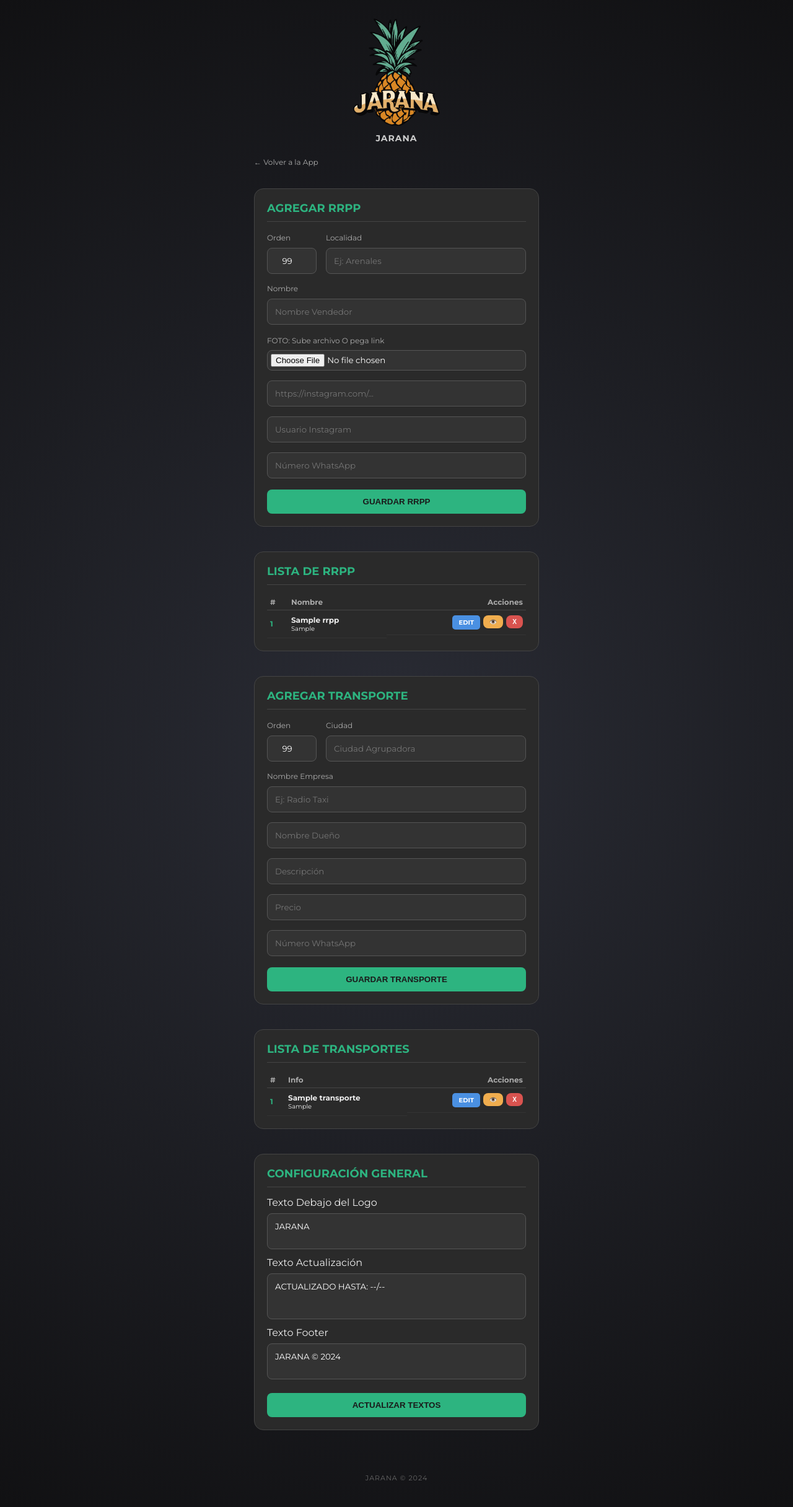
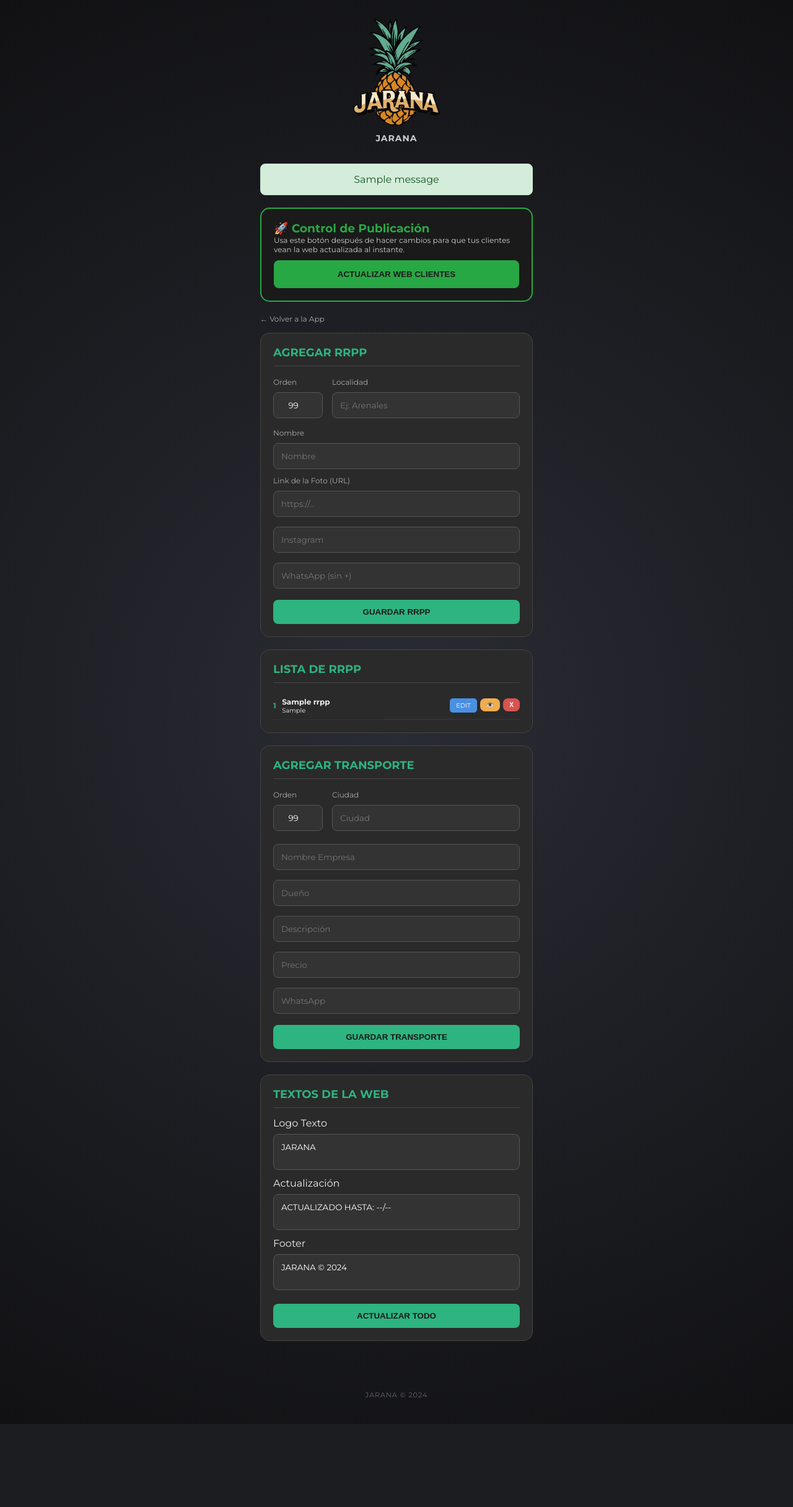
Before and after one commit to JaranaSummer/Web-JARANA, a Flask app: page /admin in a window 1280 px wide. Shown: the whole page at 62% size. After the commit the page ends 2298 px from the top, so only its background shows below. Run offline with Flask 3, Linux system fonts and the light colour scheme; the visitor is signed in with stand-in values (Sample User, id 1); tables that the repository leaves empty hold one stand-in row (values such as "Sample post"); one stand-in notice (Sample message) is shown.

```diff
--- a/app.py
+++ b/app.py
@@ -1,10 +1,10 @@
 import os
+import requests
 from dotenv import load_dotenv
 from flask import Flask, render_template, request, redirect, url_for, session, flash
 from flask_sqlalchemy import SQLAlchemy
 from werkzeug.utils import secure_filename
 
-# Carga variables de entorno si existe el archivo .env (para local)
 load_dotenv()
 
 app = Flask(__name__)
@@ -14,26 +14,16 @@ UPLOAD_FOLDER = 'static/uploads'
 ALLOWED_EXTENSIONS = {'png', 'jpg', 'jpeg', 'gif'}
 app.config['UPLOAD_FOLDER'] = UPLOAD_FOLDER
 
-# --- CONFIGURACIÓN DE LA BASE DE DATOS (MODIFICADO) ---
-# Intentamos obtener la URL de la base de datos de las variables de entorno (Render)
 database_url = os.getenv('DATABASE_URL')
-
 if database_url:
-    # Estamos en Render (Producción)
-    # Corrección: SQLAlchemy necesita que empiece con postgresql://, pero Render da postgres://
     if database_url.startswith("postgres://"):
         database_url = database_url.replace("postgres://", "postgresql://", 1)
-
     app.config['SQLALCHEMY_DATABASE_URI'] = database_url
 else:
-    # No hay variable, estamos en tu PC (Local)
-    # Usamos SQLite como siempre
     app.config['SQLALCHEMY_DATABASE_URI'] = 'sqlite:///database.db'
 
 app.config['SQLALCHEMY_TRACK_MODIFICATIONS'] = False
-
 db = SQLAlchemy(app)
-# -------------------------------------------------------
 
 os.makedirs(os.path.join(app.root_path, UPLOAD_FOLDER), exist_ok=True)
 
@@ -70,11 +60,8 @@ class Configuracion(db.Model):
     texto_actualizacion = db.Column(db.String(200))
 
 # --- RUTAS ---
-
 @app.route('/')
 def index():
-    # Nota: Si la DB está vacía, esto podría dar error si no hay configuración
-    # Pero el bloque final 'with app.app_context()' se encarga de crearla.
     config = Configuracion.query.first()
     rrpps = RRPP.query.filter_by(visible=True).order_by(RRPP.orden.asc()).all()
     return render_template('index.html', rrpps=rrpps, config=config, page='rrpp')
@@ -82,136 +69,85 @@ def index():
 @app.route('/transportes')
 def transportes():
     config = Configuracion.query.first()
-
-    # 1. Traemos TODOS los transportes ordenados por tu número de 'orden'
     transportes_all = Transporte.query.filter_by(visible=True).order_by(Transporte.orden.asc()).all()
-
-    # 2. LOGICA INTELIGENTE: Creamos la lista de ciudades basándonos en el orden de los transportes.
-    # La ciudad aparecerá tan pronto como aparezca su primer transporte en la lista.
     lista_ciudades = []
     ciudades_vistas = set()
-
     for t in transportes_all:
-        # .strip() elimina espacios accidentales al principio o final del nombre de la ciudad
         nombre_ciudad = t.ciudad.strip()
         if nombre_ciudad not in ciudades_vistas:
             lista_ciudades.append(nombre_ciudad)
             ciudades_vistas.add(nombre_ciudad)
-
     return render_template('transportes.html', ciudades=lista_ciudades, transportes=transportes_all, config=config, page='transporte')
 
 @app.route('/login', methods=['GET', 'POST'])
 def login():
     config = Configuracion.query.first()
     if request.method == 'POST':
-        usuario_real = os.getenv('ADMIN_USER')
-        password_real = os.getenv('ADMIN_PASS')
-
-        # Ojo: Si no tienes ADMIN_USER en Render, esto podría fallar.
-        # Asegúrate de agregar ADMIN_USER y ADMIN_PASS en las Environment Variables de Render también.
-        if request.form['username'] == usuario_real and request.form['password'] == password_real:
+        if request.form['username'] == os.getenv('ADMIN_USER') and request.form['password'] == os.getenv('ADMIN_PASS'):
             session['logged_in'] = True
             return redirect(url_for('admin'))
-        else:
-            flash('Datos incorrectos')
+        flash('Datos incorrectos')
     return render_template('login.html', config=config)
 
 @app.route('/admin', methods=['GET', 'POST'])
 def admin():
     if not session.get('logged_in'): return redirect(url_for('login'))
     config = Configuracion.query.first()
-
     if request.method == 'POST':
         tipo = request.form.get('tipo')
-
         if tipo == 'config_textos':
             config.texto_actualizacion = request.form['texto_actualizacion']
             config.texto_footer = request.form['texto_footer']
             config.texto_header = request.form['texto_header']
-            db.session.commit()
-            return redirect(url_for('admin'))
-
         elif tipo == 'add_rrpp':
-            file = request.files['foto']
-            filename = ''
-            if file and allowed_file(file.filename):
-                filename = secure_filename(file.filename)
-                # Guarda localmente (se borrará en Render al reiniciar, pero sirve temporalmente)
-                file.save(os.path.join(app.config['UPLOAD_FOLDER'], filename))
-
-            orden_val = request.form.get('orden')
-            if not orden_val: orden_val = 99
-
-            nuevo = RRPP(
-                localidad=request.form['localidad'],
-                nombre=request.form['nombre'],
-                foto_filename=filename,
-                foto_url=request.form.get('foto_url'),
-                instagram=request.form['instagram'],
-                whatsapp=request.form['whatsapp'],
-                orden=int(orden_val)
-            )
+            nuevo = RRPP(localidad=request.form['localidad'], nombre=request.form['nombre'],
+                         foto_url=request.form.get('foto_url'), instagram=request.form['instagram'],
+                         whatsapp=request.form['whatsapp'], orden=int(request.form.get('orden', 99)))
             db.session.add(nuevo)
-
         elif tipo == 'add_transporte':
-            orden_val = request.form.get('orden')
-            if not orden_val: orden_val = 99
-
-            nuevo = Transporte(
-                ciudad=request.form['ciudad'],
-                nombre_taxi=request.form['nombre_taxi'],
-                dueno=request.form['dueno'],
-                descripcion=request.form['descripcion'],
-                precio=request.form['precio'],
-                whatsapp=request.form['whatsapp'],
-                orden=int(orden_val)
-            )
+            nuevo = Transporte(ciudad=request.form['ciudad'], nombre_taxi=request.form['nombre_taxi'],
+                               dueno=request.form['dueno'], descripcion=request.form['descripcion'],
+                               precio=request.form['precio'], whatsapp=request.form['whatsapp'],
+                               orden=int(request.form.get('orden', 99)))
             db.session.add(nuevo)
-
         elif tipo == 'toggle':
-            id_obj = request.form['id']
-            tabla = request.form['tabla']
-            if tabla == 'rrpp':
-                obj = RRPP.query.get(id_obj)
-                obj.visible = not obj.visible
-            elif tabla == 'transporte':
-                obj = Transporte.query.get(id_obj)
-                obj.visible = not obj.visible
-
+            obj = RRPP.query.get(request.form['id']) if request.form['tabla'] == 'rrpp' else Transporte.query.get(request.form['id'])
+            if obj: obj.visible = not obj.visible
         elif tipo == 'delete':
-            id_borrar = request.form['id']
-            tabla = request.form['tabla']
-            if tabla == 'rrpp':
-                RRPP.query.filter_by(id=id_borrar).delete()
-            elif tabla == 'transporte':
-                Transporte.query.filter_by(id=id_borrar).delete()
-
+            if request.form['tabla'] == 'rrpp': RRPP.query.filter_by(id=request.form['id']).delete()
+            else: Transporte.query.filter_by(id=request.form['id']).delete()
         db.session.commit()
         return redirect(url_for('admin'))
-
     rrpps = RRPP.query.order_by(RRPP.orden.asc()).all()
     transportes = Transporte.query.order_by(Transporte.orden.asc()).all()
     return render_template('admin.html', rrpps=rrpps, transportes=transportes, config=config)
+
+@app.route('/publicar', methods=['POST'])
+def publicar():
+    if not session.get('logged_in'): return redirect(url_for('login'))
+
+    GITHUB_TOKEN = os.getenv('GITHUB_TOKEN')
+    REPO_OWNER = os.getenv('REPO_OWNER')
+    REPO_NAME = os.getenv('REPO_NAME')
+
+    url = f"https://api.github.com/repos/{REPO_OWNER}/{REPO_NAME}/dispatches"
+    headers = {"Authorization": f"token {GITHUB_TOKEN}", "Accept": "application/vnd.github.v3+json"}
+    data = {"event_type": "update_static_site"}
+
+    res = requests.post(url, json=data, headers=headers)
+    if res.status_code == 204:
+        flash("🚀 ¡Publicación iniciada! En 1 minuto la web estará actualizada.")
+    else:
+        flash(f"Error: {res.status_code}. Verifica los Tokens.")
+    return redirect(url_for('admin'))
 
 @app.route('/edit/rrpp/<int:id>', methods=['GET', 'POST'])
 def edit_rrpp(id):
     if not session.get('logged_in'): return redirect(url_for('login'))
     rrpp = RRPP.query.get_or_404(id)
     if request.method == 'POST':
-        rrpp.localidad = request.form['localidad']
-        rrpp.nombre = request.form['nombre']
-        rrpp.instagram = request.form['instagram']
-        rrpp.whatsapp = request.form['whatsapp']
-        rrpp.foto_url = request.form.get('foto_url')
-
-        orden_val = request.form.get('orden')
-        if orden_val: rrpp.orden = int(orden_val)
-
-        file = request.files['foto']
-        if file and allowed_file(file.filename):
-            filename = secure_filename(file.filename)
-            file.save(os.path.join(app.config['UPLOAD_FOLDER'], filename))
-            rrpp.foto_filename = filename
+        rrpp.localidad, rrpp.nombre, rrpp.instagram, rrpp.whatsapp, rrpp.foto_url = request.form['localidad'], request.form['nombre'], request.form['instagram'], request.form['whatsapp'], request.form.get('foto_url')
+        rrpp.orden = int(request.form.get('orden', 99))
         db.session.commit()
         return redirect(url_for('admin'))
     return render_template('edit_rrpp.html', rrpp=rrpp)
@@ -221,30 +157,16 @@ def edit_transporte(id):
     if not session.get('logged_in'): return redirect(url_for('login'))
     t = Transporte.query.get_or_404(id)
     if request.method == 'POST':
-        t.ciudad = request.form['ciudad']
-        t.nombre_taxi = request.form['nombre_taxi']
-        t.dueno = request.form['dueno']
-        t.descripcion = request.form['descripcion']
-        t.precio = request.form['precio']
-        t.whatsapp = request.form['whatsapp']
-
-        orden_val = request.form.get('orden')
-        if orden_val: t.orden = int(orden_val)
-
+        t.ciudad, t.nombre_taxi, t.dueno, t.descripcion, t.precio, t.whatsapp = request.form['ciudad'], request.form['nombre_taxi'], request.form['dueno'], request.form['descripcion'], request.form['precio'], request.form['whatsapp']
+        t.orden = int(request.form.get('orden', 99))
         db.session.commit()
         return redirect(url_for('admin'))
     return render_template('edit_transporte.html', transporte=t)
 
-# --- CREACIÓN DE TABLAS INICIAL ---
 with app.app_context():
     db.create_all()
-    # Si la tabla de configuración está vacía, creamos el registro inicial
     if not Configuracion.query.first():
-        db.session.add(Configuracion(
-            texto_header="JARANA",
-            texto_footer="JARANA © 2024",
-            texto_actualizacion="ACTUALIZADO HASTA: --/--"
-        ))
+        db.session.add(Configuracion(texto_header="JARANA", texto_footer="JARANA © 2024", texto_actualizacion="ACTUALIZADO HASTA: --/--"))
         db.session.commit()
 
 if __name__ == '__main__':
--- a/requirements.txt
+++ b/requirements.txt
@@ -4,6 +4,8 @@ colorama==0.4.6
 Flask==3.1.2
 Flask-Login==0.6.3
 Flask-SQLAlchemy==3.1.1
+Flask-Frozen==1.0.2
+requests==2.32.3
 greenlet==3.2.4
 gunicorn==23.0.0
 itsdangerous==2.2.0
--- a/templates/admin.html
+++ b/templates/admin.html
@@ -1,15 +1,33 @@
 {% extends 'layout.html' %}
 
 {% block content %}
+<div style="padding: 10px;">
+    {% with messages = get_flashed_messages() %}
+      {% if messages %}
+        {% for message in messages %}
+          <div style="background: #d4edda; color: #155724; padding: 15px; border-radius: 8px; margin-bottom: 20px; text-align: center; border: 1px solid #c3e6cb;">
+            {{ message }}
+          </div>
+        {% endfor %}
+      {% endif %}
+    {% endwith %}
+
+    <!-- BOTÓN MAGICO DE PUBLICACIÓN -->
+    <div class="admin-panel" style="background: #1a1a1a; border: 2px solid #28a745;">
+        <h3 style="color: #28a745; margin-top: 0;">🚀 Control de Publicación</h3>
+        <p style="font-size: 12px; color: #ccc;">Usa este botón después de hacer cambios para que tus clientes vean la web actualizada al instante.</p>
+        <form action="/publicar" method="POST">
+            <button type="submit" style="background: #28a745; font-weight: bold; padding: 15px;">ACTUALIZAR WEB CLIENTES</button>
+        </form>
+    </div>
+
     <a href="/" class="back-link">← Volver a la App</a>
 
-<!-- GESTIONAR RRPP -->
+    <!-- AGREGAR RRPP -->
     <div class="admin-panel">
         <h3 class="admin-title">Agregar RRPP</h3>
-    <form method="POST" enctype="multipart/form-data">
+        <form method="POST">
             <input type="hidden" name="tipo" value="add_rrpp">
-
-        <!-- Fila Orden + Localidad (DISEÑO MEJORADO) -->
             <div style="display:flex; gap: 15px; margin-bottom: 5px;">
                 <div style="width: 80px;">
                     <label style="font-size: 12px; color: #aaa;">Orden</label>
@@ -20,17 +38,12 @@
                     <input type="text" name="localidad" placeholder="Ej: Arenales" required>
                 </div>
             </div>
-
             <label style="font-size: 12px; color: #aaa;">Nombre</label>
-        <input type="text" name="nombre" placeholder="Nombre Vendedor" required>
-
-        <!-- FOTO DUAL -->
-        <label style="font-size:12px; color:#aaa; margin-top:10px; display:block;">FOTO: Sube archivo O pega link</label>
-        <input type="file" name="foto" accept="image/*" style="padding:5px;">
-        <input type="text" name="foto_url" placeholder="https://instagram.com/...">
-
-        <input type="text" name="instagram" placeholder="Usuario Instagram" required>
-        <input type="text" name="whatsapp" placeholder="Número WhatsApp" required>
+            <input type="text" name="nombre" placeholder="Nombre" required>
+            <label style="font-size: 12px; color: #aaa;">Link de la Foto (URL)</label>
+            <input type="text" name="foto_url" placeholder="https://..." required>
+            <input type="text" name="instagram" placeholder="Instagram" required>
+            <input type="text" name="whatsapp" placeholder="WhatsApp (sin +)" required>
             <button type="submit">Guardar RRPP</button>
         </form>
     </div>
@@ -39,43 +52,34 @@
     <div class="admin-panel">
         <h3 class="admin-title">Lista de RRPP</h3>
         <table>
-        <thead><tr><th>#</th><th>Nombre</th><th style="text-align:right;">Acciones</th></tr></thead>
-        <tbody>
             {% for r in rrpps %}
-            <tr style="opacity: {% if r.visible %}1{% else %}0.5{% endif %};">
-                <td style="color:var(--primary-green); font-weight:bold;">{{ r.orden }}</td>
+            <tr style="opacity: {% if r.visible %}1{% else %}0.5{% endif %}; border-bottom: 1px solid #333;">
+                <td style="color:var(--primary-green); font-weight:bold; padding: 10px 0;">{{ r.orden }}</td>
                 <td>
                     <div style="font-weight:bold;">{{ r.nombre }}</div>
                     <div style="font-size:10px;">{{ r.localidad }}</div>
                 </td>
-                <td style="text-align:right; display:flex; justify-content:flex-end; gap:5px;">
-                    <a href="{{ url_for('edit_rrpp', id=r.id) }}" style="background:#4a90e2; color:white; padding:5px 10px; border-radius:5px; text-decoration:none; font-size:10px; font-weight:bold;">EDIT</a>
+                <td style="text-align:right; display:flex; justify-content:flex-end; gap:5px; padding: 10px 0;">
+                    <a href="{{ url_for('edit_rrpp', id=r.id) }}" style="background:#4a90e2; color:white; padding:5px 10px; border-radius:5px; text-decoration:none; font-size:10px;">EDIT</a>
                     <form method="POST" style="margin:0;">
-                        <input type="hidden" name="tipo" value="toggle">
-                        <input type="hidden" name="tabla" value="rrpp">
-                        <input type="hidden" name="id" value="{{ r.id }}">
+                        <input type="hidden" name="tipo" value="toggle"><input type="hidden" name="tabla" value="rrpp"><input type="hidden" name="id" value="{{ r.id }}">
                         <button type="submit" style="background:{% if r.visible %}#f0ad4e{% else %}#999{% endif %}; width:auto; padding:5px 10px; font-size:10px; margin:0;">👁️</button>
                     </form>
                     <form method="POST" style="margin:0;">
-                        <input type="hidden" name="tipo" value="delete">
-                        <input type="hidden" name="tabla" value="rrpp">
-                        <input type="hidden" name="id" value="{{ r.id }}">
+                        <input type="hidden" name="tipo" value="delete"><input type="hidden" name="tabla" value="rrpp"><input type="hidden" name="id" value="{{ r.id }}">
                         <button type="submit" class="btn-danger" style="width:auto; padding:5px 10px; font-size:10px; margin:0;">X</button>
                     </form>
                 </td>
             </tr>
             {% endfor %}
-        </tbody>
         </table>
     </div>
 
-<!-- GESTIONAR TRANSPORTES -->
+    <!-- AGREGAR TRANSPORTE -->
     <div class="admin-panel">
         <h3 class="admin-title">Agregar Transporte</h3>
         <form method="POST">
             <input type="hidden" name="tipo" value="add_transporte">
-
-        <!-- Fila Orden + Ciudad (DISEÑO MEJORADO) -->
             <div style="display:flex; gap: 15px; margin-bottom: 5px;">
                 <div style="width: 80px;">
                     <label style="font-size: 12px; color: #aaa;">Orden</label>
@@ -83,72 +87,31 @@
                 </div>
                 <div style="flex: 1;">
                     <label style="font-size: 12px; color: #aaa;">Ciudad</label>
-                <input type="text" name="ciudad" placeholder="Ciudad Agrupadora" required>
+                    <input type="text" name="ciudad" placeholder="Ciudad" required>
                 </div>
             </div>
-
-        <label style="font-size: 12px; color: #aaa;">Nombre Empresa</label>
-        <input type="text" name="nombre_taxi" placeholder="Ej: Radio Taxi" required>
-
-        <input type="text" name="dueno" placeholder="Nombre Dueño" required>
+            <input type="text" name="nombre_taxi" placeholder="Nombre Empresa" required>
+            <input type="text" name="dueno" placeholder="Dueño" required>
             <input type="text" name="descripcion" placeholder="Descripción" required>
             <input type="text" name="precio" placeholder="Precio" required>
-        <input type="text" name="whatsapp" placeholder="Número WhatsApp" required>
+            <input type="text" name="whatsapp" placeholder="WhatsApp" required>
             <button type="submit">Guardar Transporte</button>
         </form>
     </div>
 
-<!-- LISTA TRANSPORTES -->
+    <!-- CONFIG TEXTOS -->
     <div class="admin-panel">
-    <h3 class="admin-title">Lista de Transportes</h3>
-    <table>
-        <thead><tr><th>#</th><th>Info</th><th style="text-align:right;">Acciones</th></tr></thead>
-        <tbody>
-            {% for t in transportes %}
-            <tr style="opacity: {% if t.visible %}1{% else %}0.5{% endif %};">
-                <td style="color:var(--primary-green); font-weight:bold;">{{ t.orden }}</td>
-                <td>
-                    <div style="font-weight:bold;">{{ t.nombre_taxi }}</div>
-                    <div style="font-size:10px;">{{ t.ciudad }}</div>
-                </td>
-                <td style="text-align:right; display:flex; justify-content:flex-end; gap:5px;">
-                    <a href="{{ url_for('edit_transporte', id=t.id) }}" style="background:#4a90e2; color:white; padding:5px 10px; border-radius:5px; text-decoration:none; font-size:10px; font-weight:bold;">EDIT</a>
-                    <form method="POST" style="margin:0;">
-                        <input type="hidden" name="tipo" value="toggle">
-                        <input type="hidden" name="tabla" value="transporte">
-                        <input type="hidden" name="id" value="{{ t.id }}">
-                        <button type="submit" style="background:{% if t.visible %}#f0ad4e{% else %}#999{% endif %}; width:auto; padding:5px 10px; font-size:10px; margin:0;">👁️</button>
-                    </form>
-                    <form method="POST" style="margin:0;">
-                        <input type="hidden" name="tipo" value="delete">
-                        <input type="hidden" name="tabla" value="transporte">
-                        <input type="hidden" name="id" value="{{ t.id }}">
-                        <button type="submit" class="btn-danger" style="width:auto; padding:5px 10px; font-size:10px; margin:0;">X</button>
-                    </form>
-                </td>
-            </tr>
-            {% endfor %}
-        </tbody>
-    </table>
-</div>
-
-<!-- CONFIGURACIÓN DE TEXTOS -->
-<div class="admin-panel">
-    <h3 class="admin-title">Configuración General</h3>
+        <h3 class="admin-title">Textos de la Web</h3>
         <form method="POST">
             <input type="hidden" name="tipo" value="config_textos">
-
-        <label>Texto Debajo del Logo</label>
+            <label>Logo Texto</label>
             <textarea name="texto_header" rows="2" required>{{ config.texto_header }}</textarea>
-
-        <label>Texto Actualización</label>
-        <textarea name="texto_actualizacion" rows="3" required>{{ config.texto_actualizacion }}</textarea>
-
-        <label>Texto Footer</label>
+            <label>Actualización</label>
+            <textarea name="texto_actualizacion" rows="2" required>{{ config.texto_actualizacion }}</textarea>
+            <label>Footer</label>
             <textarea name="texto_footer" rows="2" required>{{ config.texto_footer }}</textarea>
-
-        <button type="submit">Actualizar Textos</button>
+            <button type="submit">Actualizar Todo</button>
         </form>
     </div>
-
+</div>
 {% endblock %}
```
Also changed, not shown: freeze.py (added, +12 -0 lines), .github/workflows/deploy.yml (added). Lines whose indentation alone changed are shown as unchanged.
